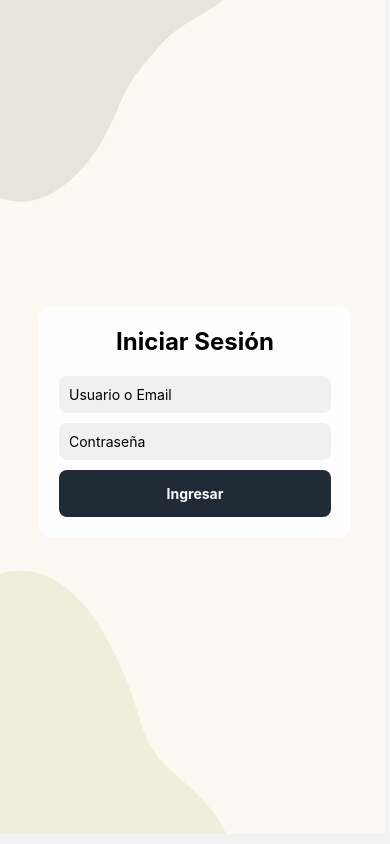
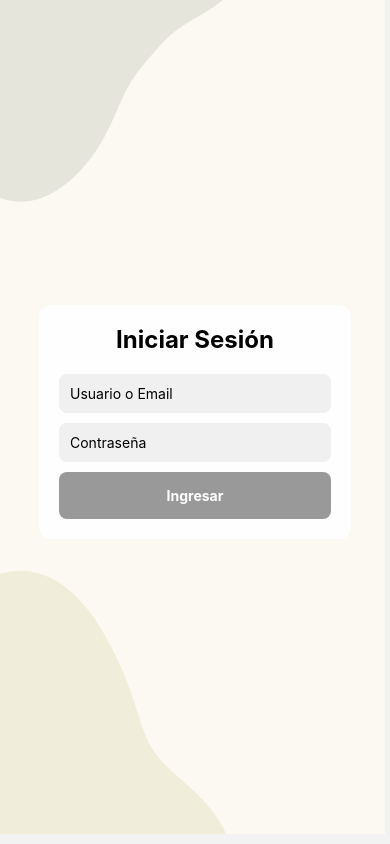
Before and after one commit to NUTRA-Bioabordajes/Mobile, a React Native app in the folder NutraMobile/: screen /Login in a window 390 px wide. Built offline with nearby package versions, Linux system fonts and the light colour scheme.

Commit message:
correcciones para el login

```diff
--- a/NutraMobile/package.json
+++ b/NutraMobile/package.json
@@ -17,7 +17,7 @@
     "@react-navigation/native-stack": "^7.3.13",
     "axios": "^1.11.0",
     "cors": "^2.8.5",
-    "expo": "^53.0.17",
+    "expo": "^53.0.20",
     "expo-font": "~13.3.1",
     "expo-status-bar": "~2.2.3",
     "express": "^5.1.0",
--- a/NutraMobile/src/screens/Login.js
+++ b/NutraMobile/src/screens/Login.js
@@ -8,6 +8,10 @@ export default function Login() {
   const [username, setUsername] = useState("");
   const [password, setPassword] = useState("");
   const navigation = useNavigation();
+  const [touched, setTouched] = useState({ username: false, password: false });
+  const isDisabled = !username || !password;
+
+
 
   const handleLogin = async () => {
     if (!username || !password) {
@@ -17,16 +21,15 @@ export default function Login() {
 
     try {
       const res = await axios.post(
-        "https://tu-ngrok-o-dominio/api/user/login",
+        "https://actively-close-beagle.ngrok-free.app/login",
         { username, password },
         { headers: { "Content-Type": "application/json" } }
       );
 
-      if (res.data.success === "true") {
-        // Guardar token en AsyncStorage
+      console.log("Respuesta login:", res.data);  // <--- Log completo
+
+      if (res.data.success) {
         await AsyncStorage.setItem("token", res.data.token);
-
-        // Redirigir a la pantalla principal
         navigation.replace("HomeScreen");
       } else {
         Alert.alert("Error", res.data.message || "Credenciales inválidas");
@@ -49,7 +52,11 @@ export default function Login() {
           placeholder="Usuario o Email"
           value={username}
           onChangeText={setUsername}
-          style={styles.input}
+          onBlur={() => setTouched({ ...touched, username: true })}
+          style={[
+            styles.input,
+            touched.username && !username ? styles.inputError : null
+          ]}
           autoCapitalize="none"
         />
 
@@ -57,11 +64,19 @@ export default function Login() {
           placeholder="Contraseña"
           value={password}
           onChangeText={setPassword}
-          style={styles.input}
+          onBlur={() => setTouched({ ...touched, password: true })}
+          style={[
+            styles.input,
+            touched.password && !password ? styles.inputError : null
+          ]}
           secureTextEntry
         />
 
-        <TouchableOpacity style={styles.button} onPress={handleLogin}>
+        <TouchableOpacity
+          style={[styles.button, isDisabled ? styles.buttonDisabled : null]}
+          onPress={handleLogin}
+          disabled={isDisabled}
+        >
           <Text style={styles.buttonText}>Ingresar</Text>
         </TouchableOpacity>
       </View>
@@ -73,7 +88,9 @@ const styles = StyleSheet.create({
   container: { flex: 1, justifyContent: "center", alignItems: "center" },
   form: { width: "80%", backgroundColor: "rgba(255,255,255,0.9)", padding: 20, borderRadius: 12 },
   title: { fontSize: 24, fontWeight: "bold", marginBottom: 20, textAlign: "center" },
-  input: { backgroundColor: "#f0f0f0", padding: 10, borderRadius: 8, marginBottom: 10 },
+  input: { backgroundColor: "#f0f0f0", padding: 10, borderRadius: 8, marginBottom: 10, borderWidth: 1, borderColor: "transparent" },
+  inputError: { borderColor: "red" },
   button: { backgroundColor: "#212b36", padding: 15, borderRadius: 8, alignItems: "center" },
+  buttonDisabled: { backgroundColor: "#999" },
   buttonText: { color: "#fff", fontWeight: "bold" }
 });
```
Also changed, not shown: 1 other file (tests, documents, lock files or other folders).
